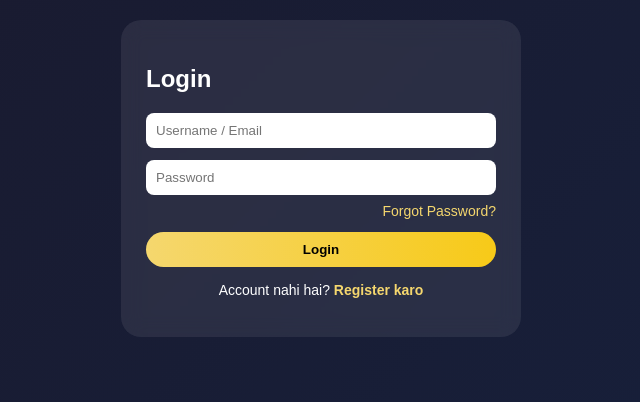
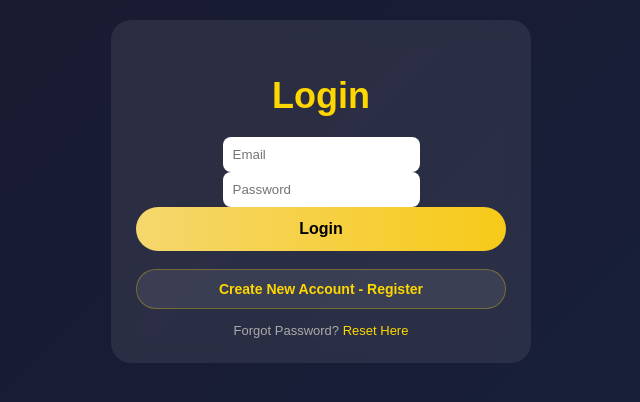
Before and after one commit to Kabirsingh-cse/CampusLux, a Flask app: page /login in a window 1280 px wide. Shown: the part 58-460 px from the top of the page, without its empty margins (319-959 px from the left). Run offline with Flask 3, Linux system fonts and the light colour scheme.

Commit message:
add register and forgot password buttons on login luxury theme

```diff
--- a/templates/login.html
+++ b/templates/login.html
@@ -1,17 +1,19 @@
 {% extends "base.html" %}
 {% block content %}
-<div class="main-box" style="max-width:400px;">
-<h2>Login</h2>
-<form method="POST" style="display:flex; flex-direction:column; gap:12px;">
-<input name="username" placeholder="Username / Email" required>
-<input name="password" type="password" placeholder="Password" required>
-<div style="text-align:right; margin-top:-5px;">
-<a href="/forgot_password" style="color:#f5d76e; font-size:14px; text-decoration:none;">Forgot Password?</a>
+<div class="main-box" style="max-width:420px; text-align:center;">
+<h2 style="color:#FFD700; font-weight:900; font-size:36px; margin-bottom:20px;">Login</h2>
+
+<form method="POST">
+<input class="gold-input" name="email" type="email" placeholder="Email" required>
+<input class="gold-input" name="password" type="password" placeholder="Password" required>
+<button class="gold-btn" style="width:100%; padding:13px; font-size:16px;">Login</button>
+</form>
+
+<div style="margin-top:18px; display:flex; flex-direction:column; gap:10px;">
+<a href="/register" style="width:100%; background:rgba(255,255,255,0.08); border:1px solid rgba(255,215,0,0.3); color:#FFD700; padding:11px; border-radius:30px; text-decoration:none; font-weight:700; font-size:14px; text-align:center;">Create New Account - Register</a>
+
+<a href="/forgot_password" style="width:100%; color:#aaa; text-decoration:none; font-size:13px; margin-top:4px;">Forgot Password? <span style="color:#FFD700;">Reset Here</span></a>
 </div>
-<button class="gold-btn" type="submit">Login</button>
-</form>
-<div style="text-align:center; margin-top:15px; font-size:14px;">
-<p>Account nahi hai? <a href="/register" style="color:#f5d76e; text-decoration:none; font-weight:bold;">Register karo</a></p>
-</div>
+
 </div>
 {% endblock %}
```
